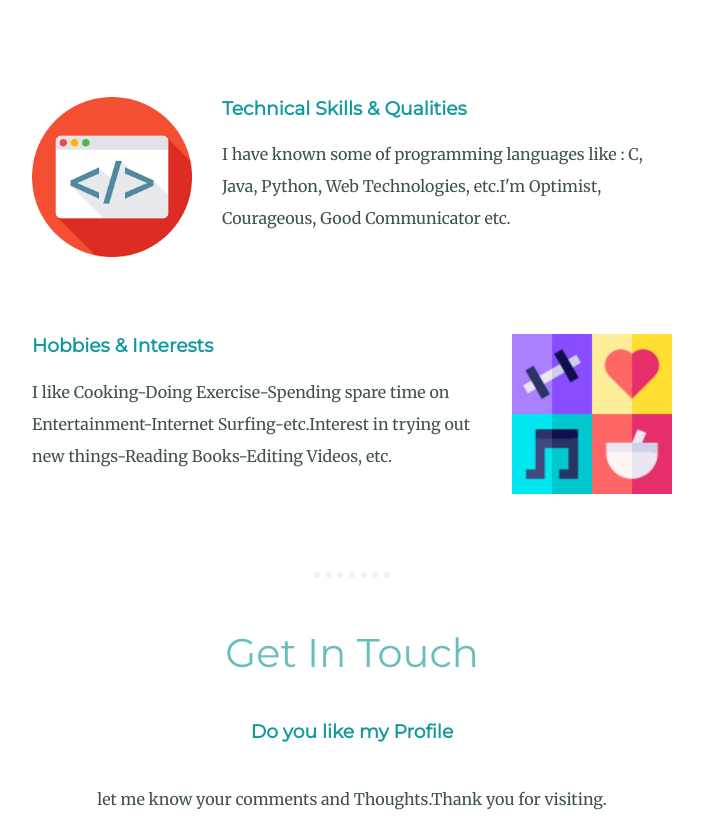
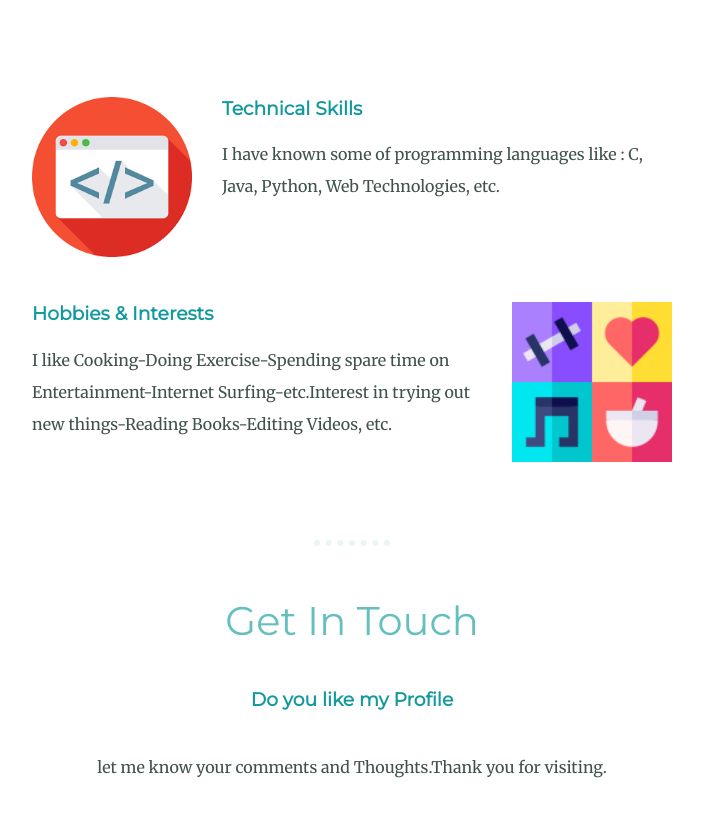
Before and after one commit to 001iampavankumar/Css-My-site, a plain HTML site: page index.html in a window 1280 px wide. Shown: the part 1550-2380 px from the top of the page, without its empty margins (288-991 px from the left). Drawn offline with Linux system fonts and the light colour scheme.

Commit message:
Update index.html

```diff
--- a/index.html
+++ b/index.html
@@ -29,9 +29,9 @@
       <h2>My Skills.</h2>
       <div class="skill-row">
         <img class="skillimg" src="skill.png" alt="Skill-Image">
-        <h3>Technical Skills & Qualities</h3>
+        <h3>Technical Skills</h3>
         <p>
-          I have known some of programming languages like : C, Java, Python, Web Technologies, etc.I'm Optimist, Courageous, Good Communicator etc.
+          I have known some of programming languages like : C, Java, Python, Web Technologies, etc.
         </p>
       </div>
       <div class="skill-row">
```
